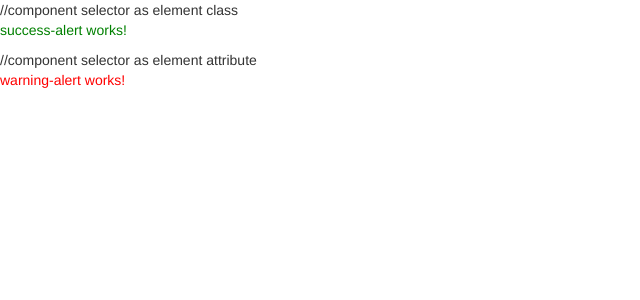
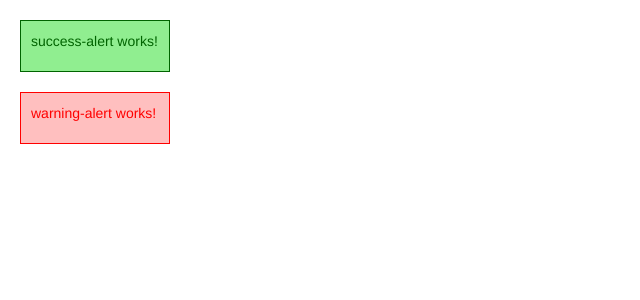
Before and after one commit to dmiloloza/recipe-app, an Angular app: page / in a window 1280 px wide. Shown: the top 300 px of the page, without its empty margins (0-640 px from the left). Built offline with nearby package versions, Linux system fonts and the light colour scheme.

Commit message:
css quick fix

```diff
--- a/src/app/app.component.css
+++ b/src/app/app.component.css
@@ -1,9 +1,20 @@
 /*class*/
 .app-success-alert {
-  color: green;
+  width: 15rem;
+  margin: 2rem;
+  padding: 1rem;
+  margin-bottom: 1rem;
+  background-color: lightgreen;
+  border: 1px solid darkgreen;
+  color: darkgreen;
 }
 
 /*attribute*/
 div[app-warning-alert] {
+  width: 15rem;
+  margin: 2rem;
+  padding: 1rem;
+  background-color: rgba(255, 0, 0, 0.25);
+  border: 1px solid red;
   color: red;
 }
--- a/src/app/app.component.html
+++ b/src/app/app.component.html
@@ -1,5 +1,5 @@
-//component selector as element class
+<!--component selector as element class-->
 <div class="app-success-alert"></div>
 
-//component selector as element attribute
+<!--component selector as element attribute-->
 <div app-warning-alert></div>
```
